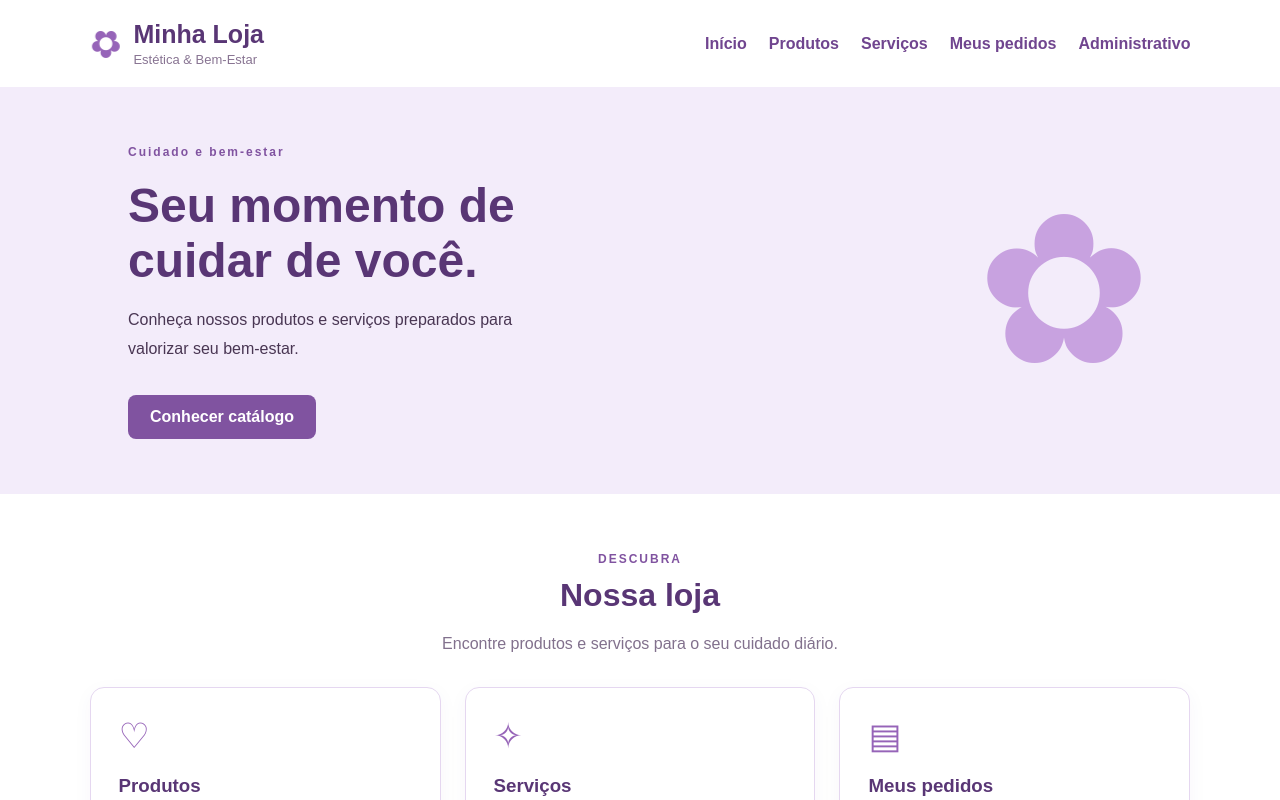
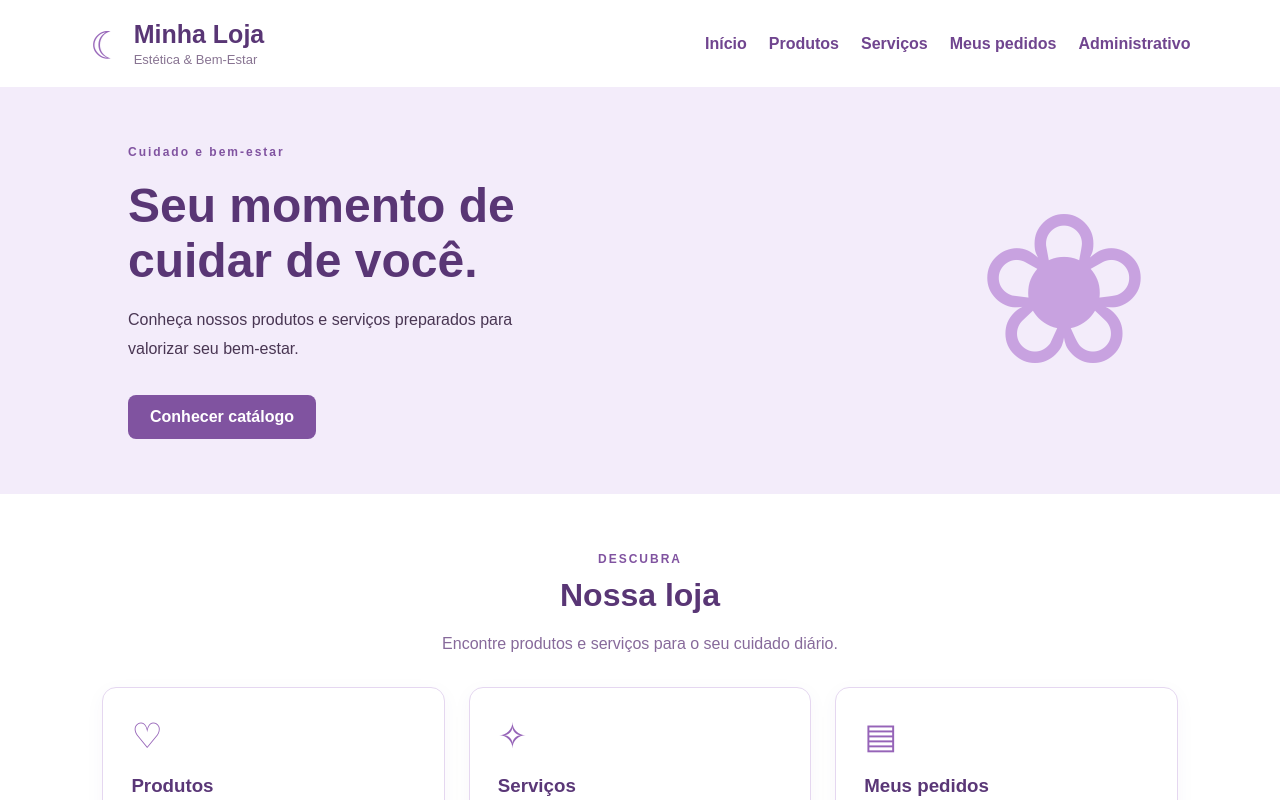
Before and after one commit to annalu-uu/atvd_estetica_loja, an Angular app: page / in a window 1280 px wide. Shown: the top 800 px of the page. Built offline with nearby package versions, Linux system fonts and the light colour scheme.

Commit message:
alterado

```diff
--- a/src/app/app.css
+++ b/src/app/app.css
@@ -21,7 +21,7 @@
   .marca {
     display: flex;
     align-items: center;
-    gap: 12px;
+    gap: 10px;
   }
 
   /* Flor pequena: cor, tamanho e rotação */
@@ -102,7 +102,7 @@
 
   /* Parágrafo principal */
   .destaque p {
-    max-width: 440px;
+    max-width: 445px;
     line-height: 1.8;
   }
 
@@ -144,7 +144,7 @@
 
   /* Seção Nossa loja */
   .secao {
-    padding: 55px 7%;
+    padding: 55px 8%;
   }
 
   /* Título e descrição da seção */
@@ -163,7 +163,7 @@
   /* Descrições da seção e dos cartões */
   .titulo-secao p,
   .categoria p {
-    color: #82718d;
+    color: #876a9b;
     line-height: 1.7;
   }
 
@@ -191,7 +191,7 @@
 
   /* Títulos dos cartões */
   .categoria h3 {
-    color: #593675;
+    color: #5a3777;
   }
 
   /* Espaçamento dos links dos cartões */
--- a/src/app/app.html
+++ b/src/app/app.html
@@ -1,7 +1,7 @@
 
 <header class="cabecalho">
   <div class="marca">
-    <span class="marca-icone">✿</span>
+    <span class="marca-icone">☽</span>
     <div>
 
       <h1>Minha Loja</h1>
@@ -42,7 +42,7 @@
     </div>
 
     <div class="destaque-icone" aria-hidden="true">
-      ✿
+      ❀
     </div>
 
   </section>
```
